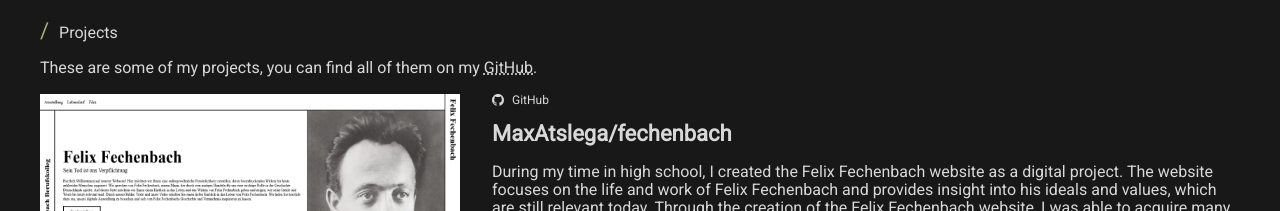
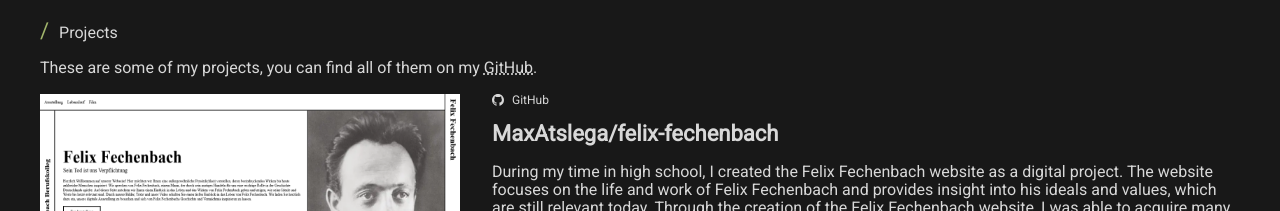
Before and after one commit to MaxAtslega/portfolio, a Next.js app: page / in a window 1280 px wide. Shown: the part 900-1111 px from the top of the page. Built offline with nearby package versions, Linux system fonts and the light colour scheme.

Commit message:
Update projects

```diff
--- a/src/constants/projects.ts
+++ b/src/constants/projects.ts
@@ -4,11 +4,11 @@ import portfolioImage from '@/assets/images/projects/portfolio.png'
 
 export const projects = [
   {
-    title: 'MaxAtslega/fechenbach',
+    title: 'MaxAtslega/felix-fechenbach',
     description:
       'During my time in high school, I created the Felix Fechenbach website as a digital project. The website focuses on the life and work of Felix Fechenbach and provides insight into his ideals and values, which are still relevant today. Through the creation of the Felix Fechenbach website, I was able to acquire many new skills, including technical, creative, and communicative skills. In particular, I was able to improve my design skills by focusing on the layout and design of the website. During the presentation of the website and the tour, I received valuable feedback that helped me improve my communication skills.',
     tags: ['React', 'NextJs', 'Styled-Components'],
-    url: 'https://github.com/MaxAtslega/fechenbach',
+    url: 'https://github.com/MaxAtslega/felix-fechenbach',
     image: felixfechenbachImage,
   },
   {
```
